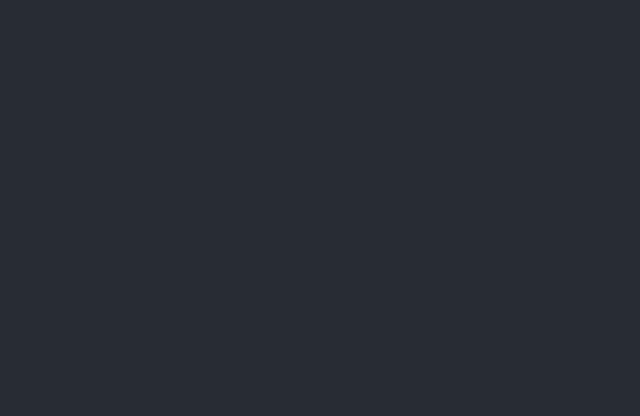
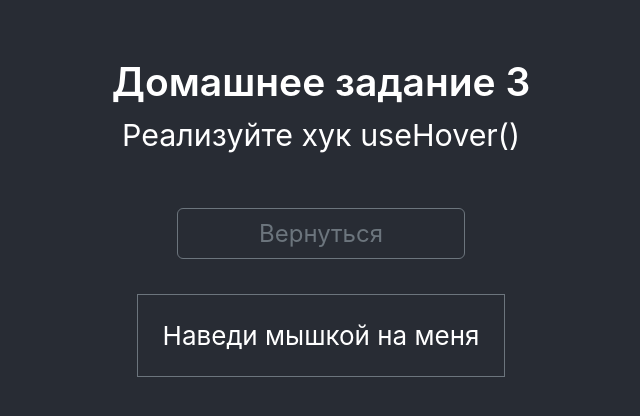
Before and after one commit to Kaiserdc/mfd-module4-react-user-hooks, a React (Vite) app: page /use-hover in a window 1280 px wide. Before the commit this address had no page. Shown: the top 416 px of the page, without its empty margins (319-959 px from the left). Built offline with nearby package versions, Linux system fonts and the light colour scheme.

Commit message:
(feat): Выполненное домашнее задание 3

```diff
--- /dev/null
+++ b/src/hooks/useHover.ts
@@ -0,0 +1,20 @@
+import {useEffect, useRef, useState} from "react";
+
+export function useHover<T extends HTMLDivElement>() {
+    const [hovered, setHover] = useState<boolean>(false)
+    const ref = useRef<T | null>(null)
+
+    useEffect(() => {
+
+        ref.current && ref.current.addEventListener("mouseover", () => setHover(true))
+        ref.current && ref.current.addEventListener("mouseout", () => setHover(false))
+
+        return()=>{
+            ref.current && ref.current.removeEventListener("mouseover", () => setHover(true))
+            ref.current && ref.current.removeEventListener("mouseout", () => setHover(false))
+        }
+
+    })
+
+    return {hovered, ref}
+}
--- a/src/main.tsx
+++ b/src/main.tsx
@@ -4,6 +4,7 @@ import {BrowserRouter, Route, Routes} from "react-router";
 import App from './App.tsx'
 import {Index} from "./pages";
 import {HomeWork1} from "./pages/home-1.tsx";
+import {UseHover} from "./pages/use-hover.tsx";
 
 createRoot(document.getElementById('root')!).render(
   <BrowserRouter>
@@ -11,6 +12,7 @@ createRoot(document.getElementById('root')!).render(
           <Route path={'/'} element={<App />}>
               <Route index element={<Index/>}/>
               <Route path={'use-fetch'} element={<HomeWork1/>}/>
+              <Route path={'use-hover'} element={<UseHover/>}/>
           </Route>
       </Routes>
 
--- a/src/pages/index.tsx
+++ b/src/pages/index.tsx
@@ -6,6 +6,7 @@ export function Index() {
             <h1>Главная</h1>
             <nav>
                 <NavLink className={'btn'} to="/use-fetch" end>Домашнее задание 1</NavLink>
+                <NavLink className={'btn'} to="/use-hover" end>Домашнее задание 3</NavLink>
             </nav>
         </>
     )
--- /dev/null
+++ b/src/pages/use-hover.tsx
@@ -0,0 +1,18 @@
+import {Link} from "react-router";
+import {useHover} from "../hooks/useHover.ts";
+
+export function UseHover() {
+    const { hovered, ref } = useHover<HTMLDivElement>();
+    return <>
+        <h1>Домашнее задание 3</h1>
+        <h3>Реализуйте хук useHover()</h3>
+        <nav>
+            <Link className={'btn'} to={'/'}>Вернуться</Link>
+        </nav>
+        <div className={'use-hover content'}>
+            <div ref={ref}>
+                {hovered ? 'На меня навели мышку' : 'Наведи мышкой на меня'}
+            </div>
+        </div>
+    </>
+}
```
